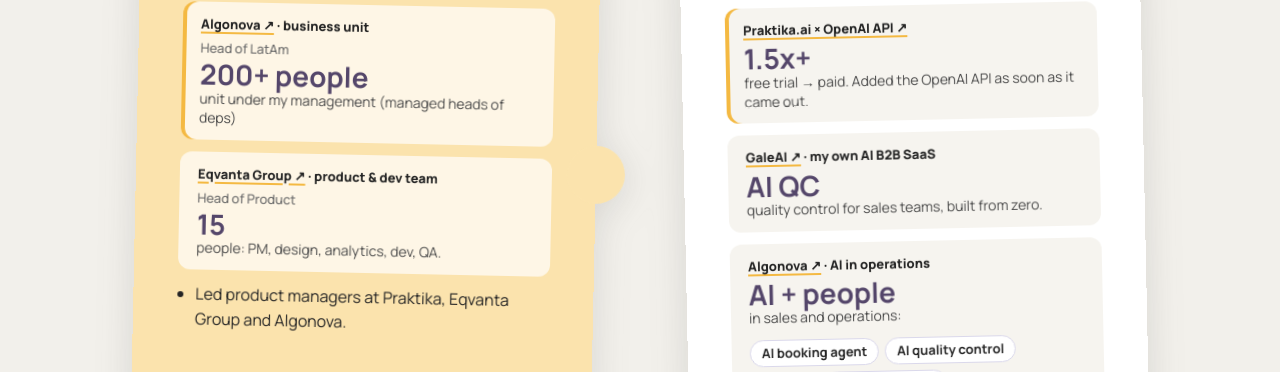
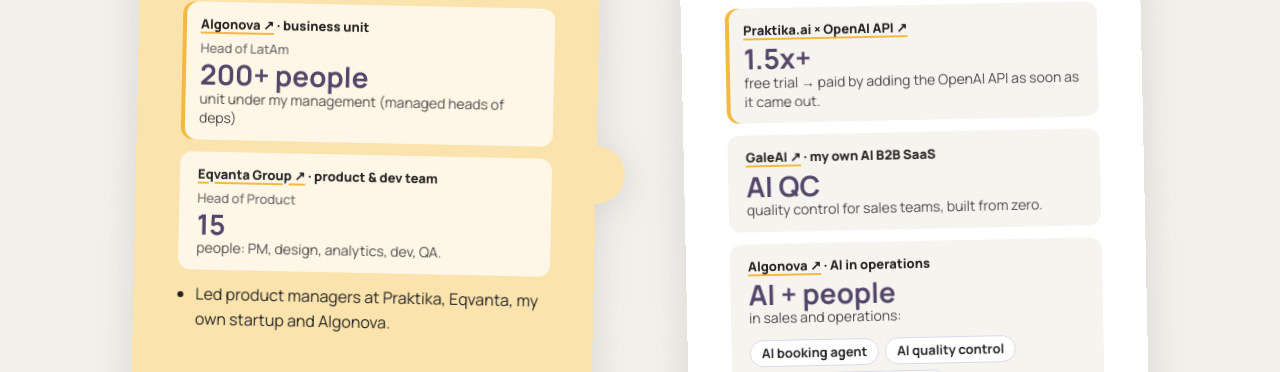
Before and after one commit to pavelkokora-oss/pavel-x-medvidi, a plain HTML site: page index.html in a window 1280 px wide. Shown: the part 1686-2058 px from the top of the page. Drawn offline with Linux system fonts and the light colour scheme.

Commit message:
Leadership PMs line; OpenAI API label
Co-Authored-By: Claude Opus 5.5 <noreply@anthropic.com>

```diff
--- a/index.html
+++ b/index.html
@@ -393,12 +393,12 @@
         <span class="half-tag">Piece 3 · Leadership</span>
         <h3>Leading teams since 2019</h3>
         <p class="half-role">Product teams for 5+ years</p><div class="half-num multi hl"><small><a class="half-link" href="https://algonova.com/" target="_blank" rel="noopener">Algonova ↗</a> · business unit</small><em class="num-role">Head of LatAm</em><b>200+ people</b><span>unit under my management (managed heads of deps)</span></div><div class="half-num multi"><small><a class="half-link" href="https://eqvanta.com/" target="_blank" rel="noopener">Eqvanta Group ↗</a> · product &amp; dev team</small><em class="num-role">Head of Product</em><b>15</b><span>people: PM, design, analytics, dev, QA.</span></div>
-        <ul><li>Led product managers at Praktika, Eqvanta Group and Algonova.</li></ul>
+        <ul><li>Led product managers at Praktika, Eqvanta, my own startup and Algonova.</li></ul>
       </div>
       <div class="half">
         <span class="half-tag">Piece 4 · Hands-on AI</span>
         <h3>Working with AI since 2021</h3>
-        <p class="half-role">I use AI everywhere</p><div class="half-num multi hl"><small><a class="half-link" href="https://praktika.ai/" target="_blank" rel="noopener">Praktika.ai × OpenAI API ↗</a></small><b>1.5x+</b><span>free trial → paid. Added the OpenAI API as soon as it came out.</span></div><div class="half-num multi"><small><a class="half-link" href="https://galeai-app.github.io/" target="_blank" rel="noopener">GaleAI ↗</a> · my own AI B2B SaaS</small><b>AI QC</b><span>quality control for sales teams, built from zero.</span></div><div class="half-num multi"><small><a class="half-link" href="https://algonova.com/" target="_blank" rel="noopener">Algonova ↗</a> · AI in operations</small><b>AI + people</b><span>in sales and operations:</span><ul class="half-num-pts"><li>AI booking agent</li><li>AI quality control</li><li>AI CRM</li><li>AI internal tools</li></ul></div>
+        <p class="half-role">I use AI everywhere</p><div class="half-num multi hl"><small><a class="half-link" href="https://praktika.ai/" target="_blank" rel="noopener">Praktika.ai × OpenAI API ↗</a></small><b>1.5x+</b><span>free trial → paid by adding the OpenAI API as soon as it came out.</span></div><div class="half-num multi"><small><a class="half-link" href="https://galeai-app.github.io/" target="_blank" rel="noopener">GaleAI ↗</a> · my own AI B2B SaaS</small><b>AI QC</b><span>quality control for sales teams, built from zero.</span></div><div class="half-num multi"><small><a class="half-link" href="https://algonova.com/" target="_blank" rel="noopener">Algonova ↗</a> · AI in operations</small><b>AI + people</b><span>in sales and operations:</span><ul class="half-num-pts"><li>AI booking agent</li><li>AI quality control</li><li>AI CRM</li><li>AI internal tools</li></ul></div>
         <ul><li>So, I&#x27;m in love with AI :)</li></ul>
       </div>
     </div>
```
